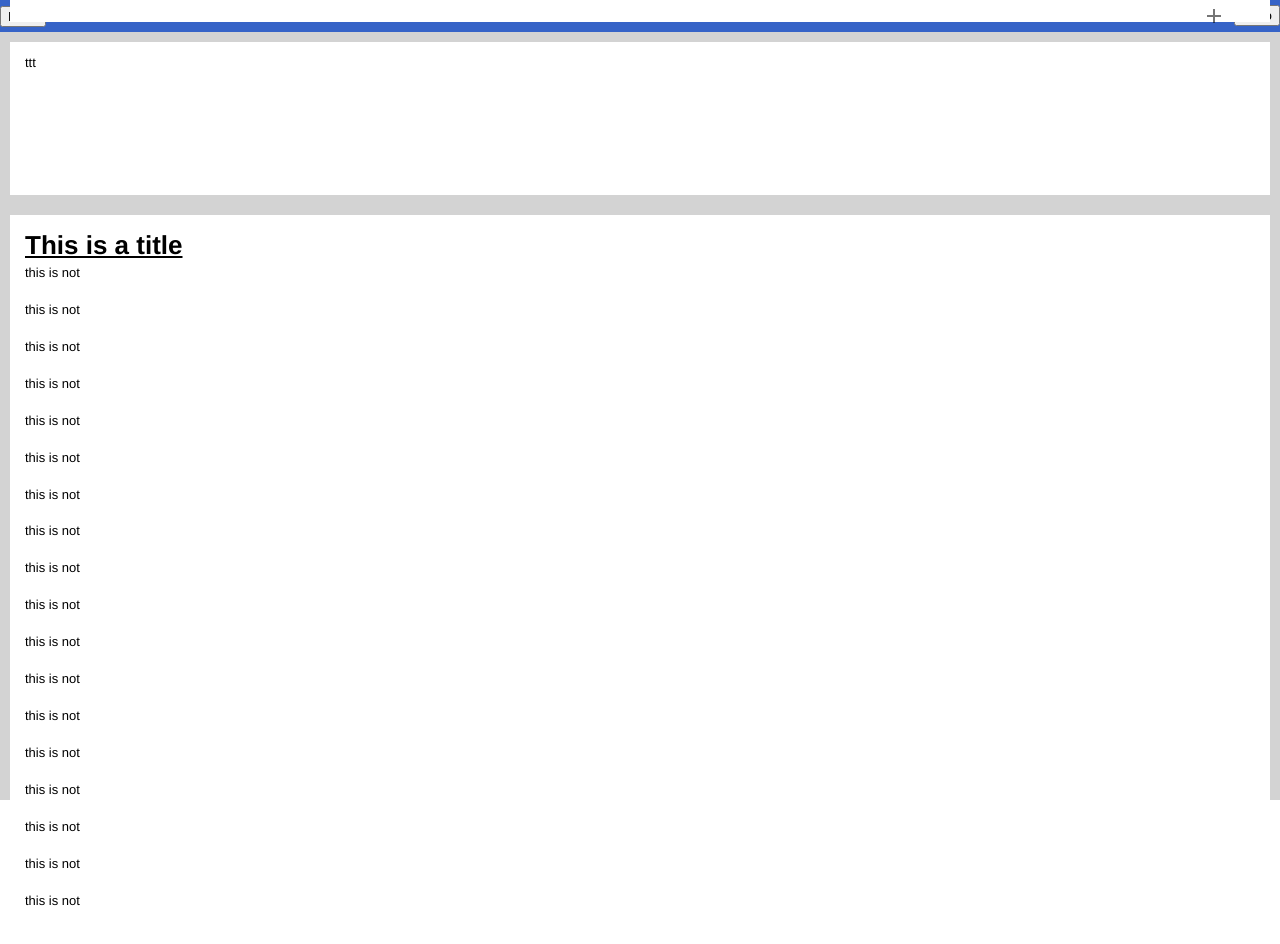
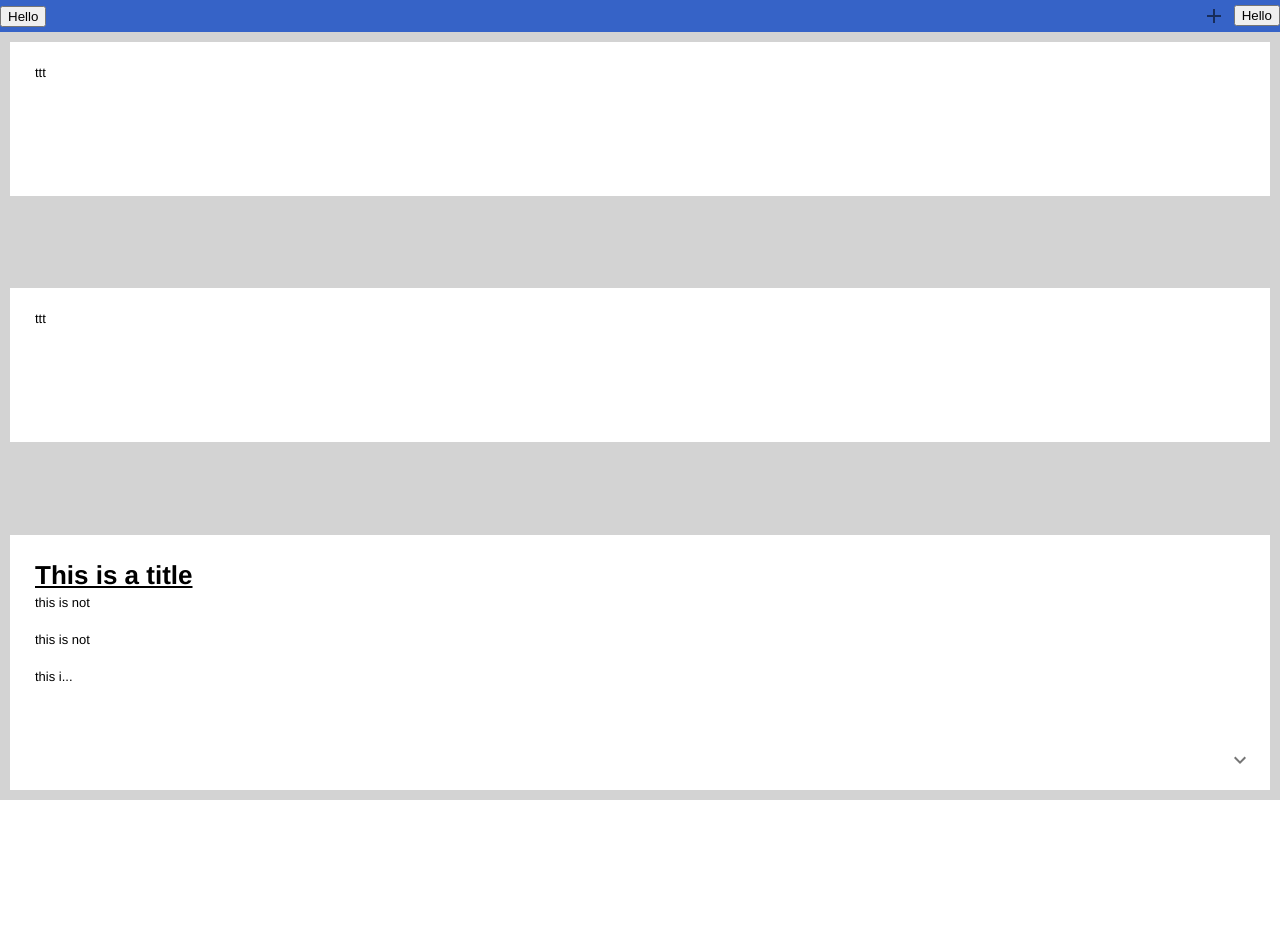
Before and after one commit to igorr512/knowledge, a React (Create React App) app in the folder client/: page / in a window 1280 px wide. Shown: the top 944 px of the page. After the commit the page ends 800 px from the top, so only its background shows below. Built offline with nearby package versions, Linux system fonts and the light colour scheme.

Commit message:
more stuff

```diff
--- /dev/null
+++ b/client/src/Components/Procedure.css
@@ -0,0 +1,4 @@
+.arrow-right{
+    display: flex;
+    justify-content: end;
+}
--- a/client/src/Components/Procedure.js
+++ b/client/src/Components/Procedure.js
@@ -1,12 +1,46 @@
-import { Card } from "@mui/material";
+import { Card, PopoverPaper } from "@mui/material";
+import "./Procedure.css";
 import ReactQuill from "react-quill";
-const Procedure = (props) =>{
+import KeyboardArrowDownIcon from "@mui/icons-material/KeyboardArrowDown";
+import KeyboardArrowUpIcon from "@mui/icons-material/KeyboardArrowUp";
+import IconButton from "@mui/material/IconButton";
+import { useState } from "react";
 
-    return(
-        <ReactQuill value={props.text}
+const Procedure = (props) => {
+  console.log(props);
+  const [showShortText, setShowShortText] = useState(true);
+  const maxLetters = 100;
+  const isLongText = props.text.length > maxLetters;
+  const shortText = props.text.substring(0, maxLetters) + "...";
+  //const text = isLongText?  props.text.substring(0, maxLetters) + '...' : props.text;
+
+  const iconArrowClick = () => {
+    setShowShortText(!showShortText);
+    console.log(showShortText);
+  };
+  return (
+    <div className="container">
+      <ReactQuill
+        value={
+          isLongText ? (showShortText ? shortText : props.text) : props.text
+        }
         readOnly={true}
         theme="bubble"
-        ></ReactQuill>
-    );
-}
+      ></ReactQuill>
+      {isLongText && (
+        <div className="arrow-right">
+          <IconButton onClick={iconArrowClick}>
+            {showShortText ? (
+              <KeyboardArrowDownIcon />
+            ) : isLongText ? (
+              <KeyboardArrowUpIcon />
+            ) : (
+              ""
+            )}
+          </IconButton>
+        </div>
+      )}
+    </div>
+  );
+};
 export default Procedure;
--- a/client/src/Layouts/Procedures.js
+++ b/client/src/Layouts/Procedures.js
@@ -1,13 +1,12 @@
 import Procedure from "../Components/Procedure";
 import "./Procedures.css"
 const Procedures = (props) =>{
-    console.log(props);
     // props will containt array called "procedureArray" of title and texts of the procedures like:
     // [{title:this,text:<h1>tttt</h1>...},{title:another,text:<p>tttt</p>...}]
     return(
         <>
-        {props.procedureArray.map((procedure)=>(
-            <div className="container"><Procedure text={procedure.text} ></Procedure></div>
+        {props.procedureArray.map((procedure,index)=>(
+            <div key={index} className="container"><Procedure text={procedure.text} ></Procedure></div>
         ))}
         </>
     );
--- a/client/src/Pages/MainPage.css
+++ b/client/src/Pages/MainPage.css
@@ -10,7 +10,9 @@
     display: flex;
     width: 100%;
     flex-direction: column;
-    justify-content: center;
+    overflow-x: auto;
+    justify-content: space-between;
     height: calc(100vh - 2rem);
     background-color: lightgray;
+    max-width: 100%;
 }
```
Also changed, not shown: 1 other file (tests, documents, lock files or other folders).
